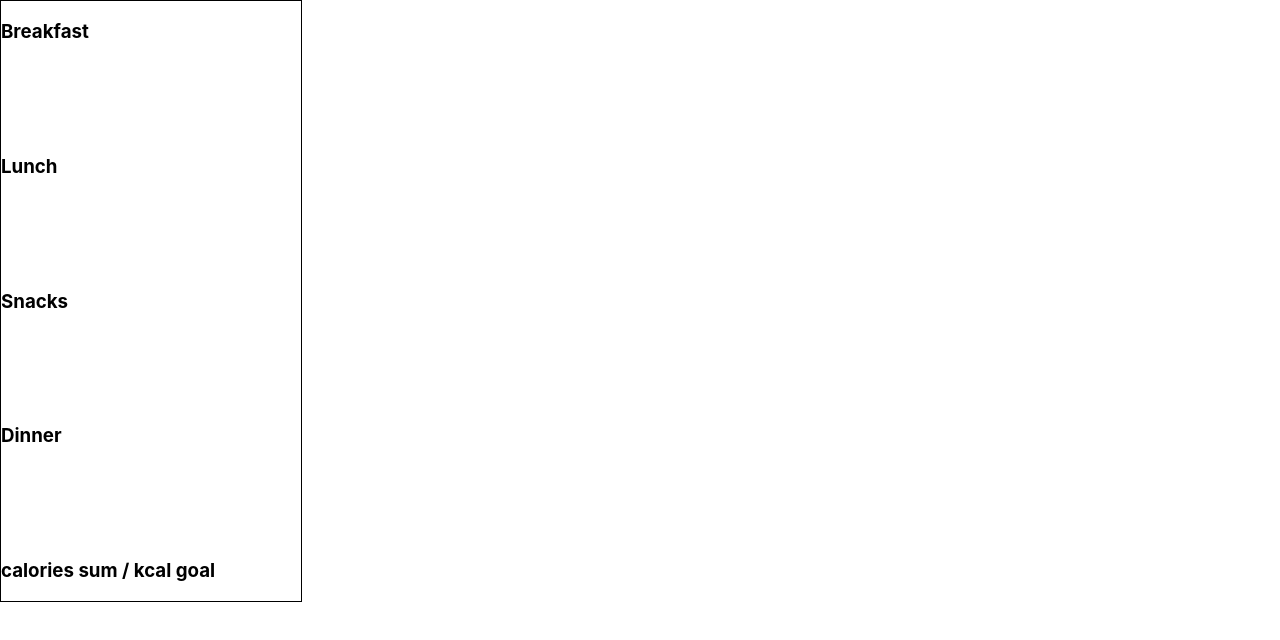
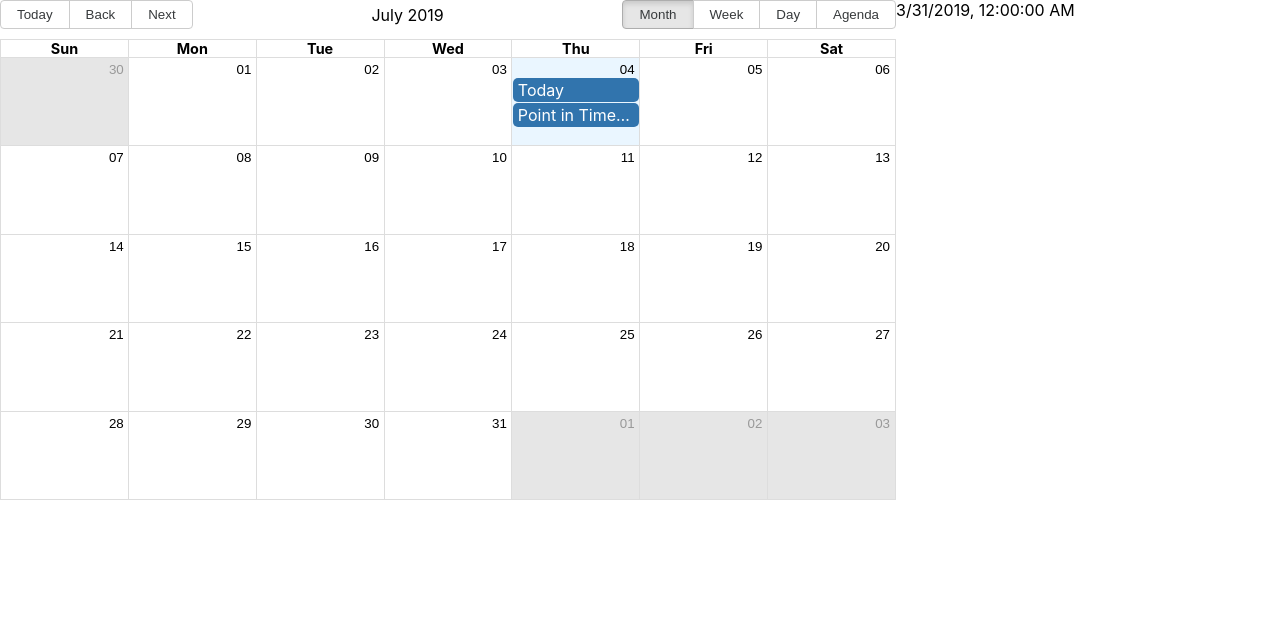
Before and after one commit to infoshareacademy/jfdd12-kawimoka-app, a React (Create React App) app: page / in a window 1280 px wide. Shown: the top 640 px of the page. Built offline with nearby package versions, Linux system fonts and the light colour scheme.

Commit message:
calendar view, day picker

```diff
--- a/package.json
+++ b/package.json
@@ -3,7 +3,9 @@
   "version": "0.1.0",
   "private": true,
   "dependencies": {
+    "moment": "^2.24.0",
     "react": "^16.8.6",
+    "react-big-calendar": "^0.22.0",
     "react-dom": "^16.8.6",
     "react-scripts": "3.0.1"
   },
--- /dev/null
+++ b/src/Components/Calendar/Calendar.js
@@ -0,0 +1,49 @@
+import React, { Component} from "react";
+import { Calendar, momentLocalizer } from "react-big-calendar";
+import moment from "moment";
+import "react-big-calendar/lib/css/react-big-calendar.css";
+import events from "../../events";
+
+const localizer = momentLocalizer(moment);
+
+const MealCreator = props => {
+  return (
+    <div>{ props.event.start.toLocaleString() }</div>
+  )
+}
+
+class CalendarContainer extends Component {
+  state = {
+    events: events,
+    selectedEvent: events[0],
+  }
+
+  onSelect = (e) => {
+    console.log({e})
+    this.setState({
+      selectedEvent: e,
+    })
+  }
+
+  render() {
+    return (
+      <div>
+        <div style={{ width: "70%", float: "left" }}>
+          <Calendar
+          selectable={true}
+          onSelectSlot={this.onSelect}
+            style={{ height: 500 }}
+            localizer={localizer}
+            events={this.state.events}
+            startAccessor="start"
+            endAccessor="end"
+          />
+        </div>
+        <div style={{ width: "30%", float: "right" }} />
+          <MealCreator event={this.state.selectedEvent} />
+      </div>
+    );
+  }
+}
+
+export default CalendarContainer;
--- /dev/null
+++ b/src/events.js
@@ -0,0 +1,114 @@
+const now = new Date();
+
+export default [
+  {
+    id: 0,
+    title: "All Day Event very long title",
+    allDay: true,
+    start: new Date(2019, 3, 0),
+    end: new Date(2019, 3, 1)
+  },
+  {
+    id: 1,
+    title: "Long Event",
+    start: new Date(2019, 3, 7),
+    end: new Date(2019, 3, 10)
+  },
+
+  {
+    id: 2,
+    title: "DTS STARTS",
+    start: new Date(2016, 2, 13, 0, 0, 0),
+    end: new Date(2016, 2, 20, 0, 0, 0)
+  },
+
+  {
+    id: 3,
+    title: "DTS ENDS",
+    start: new Date(2016, 10, 6, 0, 0, 0),
+    end: new Date(2016, 10, 13, 0, 0, 0)
+  },
+
+  {
+    id: 4,
+    title: "Some Event",
+    start: new Date(2019, 3, 9, 0, 0, 0),
+    end: new Date(2019, 3, 10, 0, 0, 0)
+  },
+  {
+    id: 5,
+    title: "Conference",
+    start: new Date(2019, 3, 11),
+    end: new Date(2019, 3, 13),
+    desc: "Big conference for important people"
+  },
+  {
+    id: 6,
+    title: "Meeting",
+    start: new Date(2019, 3, 12, 10, 30, 0, 0),
+    end: new Date(2019, 3, 12, 12, 30, 0, 0),
+    desc: "Pre-meeting meeting, to prepare for the meeting"
+  },
+  {
+    id: 7,
+    title: "Lunch",
+    start: new Date(2019, 3, 12, 12, 0, 0, 0),
+    end: new Date(2019, 3, 12, 13, 0, 0, 0),
+    desc: "Power lunch"
+  },
+  {
+    id: 8,
+    title: "Meeting",
+    start: new Date(2019, 3, 12, 14, 0, 0, 0),
+    end: new Date(2019, 3, 12, 15, 0, 0, 0)
+  },
+  {
+    id: 9,
+    title: "Happy Hour",
+    start: new Date(2019, 3, 12, 17, 0, 0, 0),
+    end: new Date(2019, 3, 12, 17, 30, 0, 0),
+    desc: "Most important meal of the day"
+  },
+  {
+    id: 10,
+    title: "Dinner",
+    start: new Date(2019, 3, 12, 20, 0, 0, 0),
+    end: new Date(2019, 3, 12, 21, 0, 0, 0)
+  },
+  {
+    id: 11,
+    title: "Birthday Party",
+    start: new Date(2019, 3, 13, 7, 0, 0),
+    end: new Date(2019, 3, 13, 10, 30, 0)
+  },
+  {
+    id: 12,
+    title: "Late Night Event",
+    start: new Date(2019, 3, 17, 19, 30, 0),
+    end: new Date(2019, 3, 18, 2, 0, 0)
+  },
+  {
+    id: 12.5,
+    title: "Late Same Night Event",
+    start: new Date(2019, 3, 17, 19, 30, 0),
+    end: new Date(2019, 3, 17, 23, 30, 0)
+  },
+  {
+    id: 13,
+    title: "Multi-day Event",
+    start: new Date(2019, 3, 20, 19, 30, 0),
+    end: new Date(2019, 3, 22, 2, 0, 0)
+  },
+  {
+    id: 14,
+    title: "Today",
+    start: new Date(new Date().setHours(new Date().getHours() - 3)),
+    end: new Date(new Date().setHours(new Date().getHours() + 3))
+  },
+  {
+    id: 15,
+    title: "Point in Time Event",
+    start: now,
+    end: now
+  }
+];
```
Also changed, not shown: src/index.js (+7 -7 lines), 2 other files (tests, documents, lock files or other folders).
